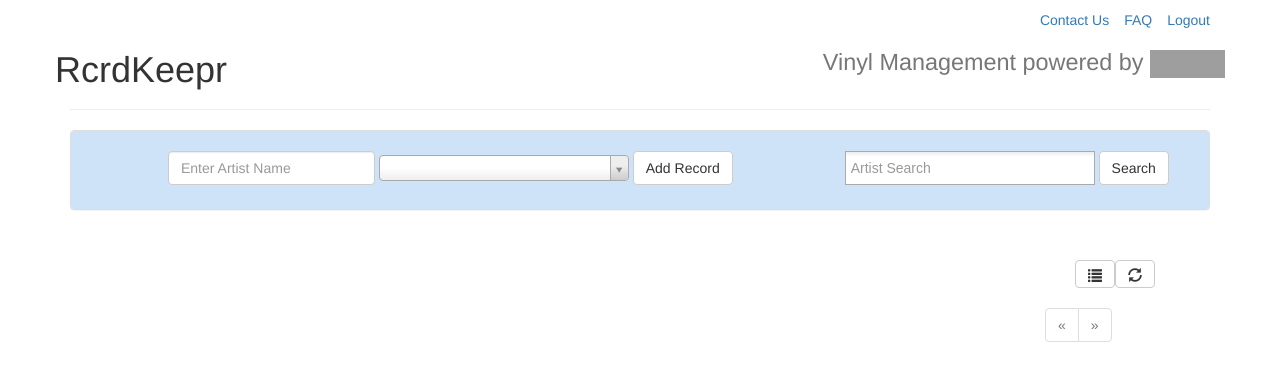
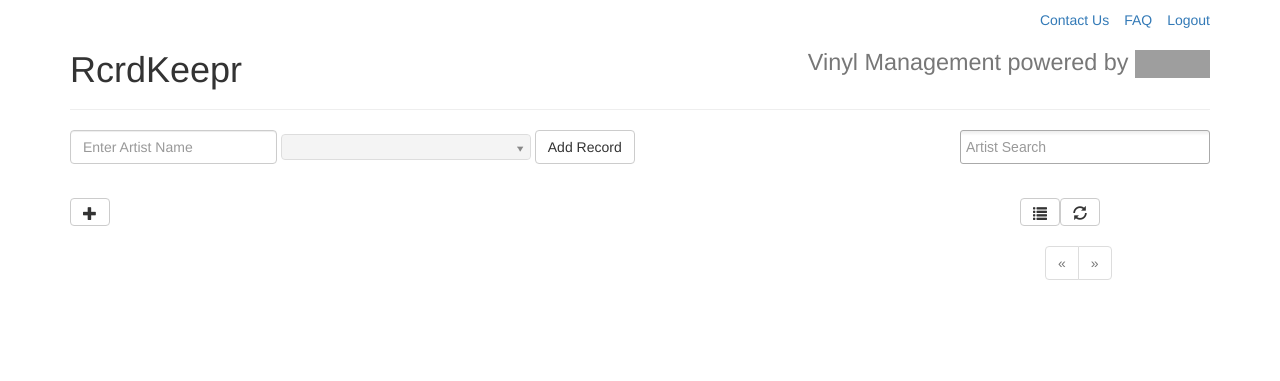
Before and after one commit to justinrsmith/RcrdKeeper, a Flask app: page /home in a window 1280 px wide. Shown: the top 381 px of the page. Run offline with Flask 2, Linux system fonts and the light colour scheme; the visitor is signed in with stand-in values (Sample User, id 1); data that the repository does not hold is empty; parts of the project's set-up code (start-up, migrations or seed data) failed here and were passed over; some libraries are stand-ins or nearby versions; grey boxes are pictures that could not be loaded.

Commit message:
layout tweaks

```diff
--- a/rcrdkeepr/static/rcrd-styles.css
+++ b/rcrdkeepr/static/rcrd-styles.css
@@ -1,4 +1,4 @@
-.mgmt {
+.header {
     float: right;
 }
 
@@ -31,17 +31,8 @@
     margin: 10px 0 20px;
 }
 
-.input_data {
-    padding-top: 10px;
-}
-
-.panel-default>.panel-heading {
-    background-color: #cee2f8;
-    border: none;
-}
-
-.panel-default {
-    margin-bottom: 50px;
+#input {
+  padding-bottom: 20px;
 }
 
 .quick_link{
@@ -94,3 +85,33 @@
 #issue_type {
   width: 200px;
 }
+
+.search {
+  margin-left: 15px;
+}
+
+.select2-container {
+    margin-bottom:9px;
+}
+
+.select2-container-multi .select2-choices {
+    height: 20px;
+    font-size: 14px;
+    line-height: 20px;
+    border: 1px solid #CCCCCC;
+    color: #555555;
+    -webkit-border-radius: 3px;
+    -moz-border-radius: 3px;
+    border-radius: 3px;
+}
+
+.select2-container-multi.select2-dropdown-open .select2-choices {
+    -webkit-border-radius: 3px 3px 0 0;
+    -moz-border-radius: 3px 3px 0 0;
+    border-radius: 3px 3px 0 0;
+}
+
+.get_details {
+    display:block;
+    margin:auto;
+}
--- a/rcrdkeepr/templates/base.html
+++ b/rcrdkeepr/templates/base.html
@@ -1,5 +1,6 @@
 <!DOCTYPE html>
 
+<head>
     <script src="../static/less-1.3.0.min.js"></script>
     <script src="../static/jquery-1.10.2.js"></script>
     <script src="../static/bootstrap/js/bootstrap.min.js"></script>
@@ -11,6 +12,8 @@
     <link rel="stylesheet" type="text/css" href="../static/rcrd-styles.css">
     <link rel="stylesheet" type="text/css" href="../static/select2-3.4.5/select2.css">
 
+    <meta name="viewport" content="width=device-width, initial-scale=1 maximum-scale=1, user-scalable=no">
+</head>
 
 <div class="container">
     <div class="page-header">
@@ -22,7 +25,12 @@
             </div>
         </div>
         <div class="row">
-            <h1>RcrdKeepr <small class ="mgmt">Vinyl Management powered by <img width="75" height="28" src='http://developer.rdio.com/files/RdioBlueLogo.png'></img></small></h1>
+            <div class="col-md-2">
+                <h1>RcrdKeepr</h1>
+            </div>
+            <div class="col-md-6 col-md-offset-4">
+                <h1><small class="header">Vinyl Management powered by <img width="75" height="28" src='http://developer.rdio.com/files/RdioBlueLogo.png'></img></small></h1>
+            </div>
         </div>
     </div>
     <body>
@@ -35,10 +43,27 @@
                 </div>
             {% endif %}
         </div>
-            <div class="panel panel-default">
-                <div class="panel-heading">
-                    <div class="input_data row">
-                        <div class="record_input col-md-8">
+            <div class="row" id="input">
+                <div class="col-md-9">
+                    <form class="hidden-md new_record form-inline" action="/submit/grid" method="post" role="form">
+                        <div class="form-group">
+                            <input type="text" class="form-control" id="artist" name="artist" placeholder="Enter Artist Name">
+                        </div>
+                        <div class="form-group">
+                            <input type="hidden" id="album" name="album">
+                        </div>
+                        <button type="submit" class="sub btn btn-default">Add Record</button>
+                    </form>
+                </div>
+                <div class="col-md-3">
+                    <select class="pull-right" id="record_search" multiple="true" placeholder="Artist Search">
+                        <option></option>
+                        {% for a in artist %}
+                            <option>{{ a.artist }}</option>
+                        {% endfor %}
+                    </select>
+                </div>
+                <!--<div class="record_input col-md-8 col-xs-12">
                     <center>
                         <form class="new_record form-inline" action="/submit/grid" method="post" role="form">
                             <div class="form-group">
@@ -51,17 +76,14 @@
                         </form>
                     </center>
                 </div>
-                        <div class="col-md-4">
-                            <select id="record_search" multiple="true" placeholder="Artist Search">
+                <div class="col-md-4 col-xs-3 pull-right">
+                    <select class="pull-right" id="record_search" multiple="true" placeholder="Artist Search">
                         <option></option>
                         {% for a in artist %}
                         <option>{{ a.artist }}</option>
                         {% endfor %}
                     </select>
-                            <a class="search btn btn-default">Search</a>
-                        </div>
-                    </div>
-                </div>
+                </div>-->
             </div>
         	{% block content %}
         	{% endblock %}
--- a/rcrdkeepr/templates/home.html
+++ b/rcrdkeepr/templates/home.html
@@ -1,17 +1,26 @@
 <div class="uber_hack">
 	{% extends 'base.html' %}
 	    {% block content %}
-		    <div class="col-md-1 col-md-offset-10 view_holder"></div>
-		    <div class="col-md-1 refresh_holder">
-		    	<button class=" btn btn-default btn-ms refresh">
-		    		<span class="glyphicon glyphicon-refresh"></span>
-		    	</button>
-		    </div>
+	    	<div class="row">
+	    		<div class="col-md-1">
+	    			<button class=" btn btn-default btn-ms add">
+	    				<span class="glyphicon glyphicon-plus"></span>
+	    			</button>
+	   			</div>
+	   			<div class="col-md-2 col-md-offset-9">
+	   				<div class="col-md-1 view_holder"></div>
+	   				<div class="col-md-1 refresh_holder">
+	   					<button class=" btn btn-default btn-ms refresh">
+	   						<span class="glyphicon glyphicon-refresh"></span>
+	   					</button>
+	   				</div>
+	   			</div>
+	    	</div>
 	        <div class="albums row">
 	 				{% include 'records.html' %}
 	        </div>
 	        <div class="row">
-	        <div class="col-md-1 col-md-offset-10">
+	        <div class="col-md-1 col-md-offset-10 col-xs-4 col-xs-offset-7">
 		        <div class="pageinate_holder">
 		            <ul class="pagination">
 		            <li class="previous {{ status_prev }}"><a class="link_previous" href="/home/{{ page }}">&laquo;</a></li>
--- a/rcrdkeepr/templates/login.html
+++ b/rcrdkeepr/templates/login.html
@@ -16,7 +16,7 @@
         </div>
     {% endif %}
 
-    <div class="col-md-6 col-md-offset-3 well">
+    <div class="col-md-6 col-md-offset-3 col-xs-12 well">
         <form class="form" action='/' method="post">
 
             <!--<div class="col-md-4 col-md-offset-4">
@@ -25,7 +25,7 @@
             <div class="or col-md-offset-4 col-md-4">
                 <center><strong>--or Rcrdkeepr--</center>
             </div>-->
-            <div class="col-md-6 col-md-offset-3">
+            <div class="col-md-6 col-md-offset-3 col-xs-offset-1 col-xs-10">
                 <input type="text" id="email" name="email" class="form-control" placeholder="Email" autofocus><br>
                 <input type="password" id="password" name="password" class="form-control" placeholder="Password">
             </div>
--- a/rcrdkeepr/templates/rcrdkeepr-js.js
+++ b/rcrdkeepr/templates/rcrdkeepr-js.js
@@ -52,16 +52,12 @@ $(document).on('click' ,'.delete', function(){
     if (conf == true){
         var record_id = $(this).parents('div:first').attr('id')
         $(this).parents('div').parents('div:first').remove()
-        $.ajax({
-            url: '/delete/' + record_id,
-            type: 'post'
+
+        $.post('/delete/' + record_id, function(data){
+            $('.data').empty()
+            $('.data').append(data)
+            $('.record_deleted').fadeIn('slow').delay(3000).fadeOut('slow')
         })
-        $.post('/delete/' + record_id, function(data){
-            $('.data').append(data)
-        })
-
-        $('.data').empty()
-        $('.record_deleted').fadeIn('slow').delay(3000).fadeOut('slow')
     }
 })
 
@@ -88,14 +84,16 @@ $(document).ready(function(){
     $('#record_search').select2({ maximumSelectionSize: 1 })
 })
 
+$('#album').prop('disabled', true)
+
 $(document).ready(function(){
-    $("#album").select2({
+    $('#album').select2({
         data:[
         ]
     })
 })
 
-$('.search').click(function(){
+$('#record_search').change(function(){
     var artist = $('#record_search option:selected').val()
     $.get('/get_records/1/' + artist, function(data){
         $('.albums').empty()
@@ -155,8 +153,8 @@ $(document).on('click', '.forgot_pw', function(e){
 
 $('#artist').change(function(){
     var artist = $(this).val()
-    console.log(artist)
-    $("body").css("cursor", "progress")
+
+    $('body').css('cursor', 'progress')
     $.ajax({
         url: '/get_albums/' + artist,
         type: 'GET',
@@ -174,7 +172,7 @@ $('#artist').change(function(){
                 return (textA < textB) ? -1 : (textA > textB) ? 1 : 0
             })
             $(document).ready(function(){
-                $("#album").select2({
+                $('#album').select2({
                     data: options,
                     createSearchChoice:function(term, data) {
                         if ($(data).filter(function() {
@@ -183,8 +181,9 @@ $('#artist').change(function(){
                             }
                         },
                 })
+                $('#album').prop('disabled', false)
             })
-            $("body").css("cursor", "default");
+            $('body').css('cursor', 'default');
         }
     })
 })
@@ -233,7 +232,7 @@ $(document).on('click', '.list_view', function(e){
 $(document).on('click', '.grid_view', function(e){
     e.preventDefault()
 
-    $.get('/get_records', function(data){
+    $.get('/get_records/1', function(data){
         $('.albums').empty()
         $('.albums').append(data)
         $('.view_holder').empty()
@@ -246,7 +245,7 @@ $(document).on('click', '.grid_view', function(e){
 $(document).on('click', '.refresh', function(e){
     e.preventDefault()
 
-    $.get('/get_records', function(data){
+    $.get('/get_records/1', function(data){
         $('.albums').empty()
         $('.albums').append(data)
     })
@@ -266,3 +265,7 @@ $(document).on('click', '#contact_sub', function(e){
         $('.messages').append('<div class="alert alert-success alert-dismissable">Thank you for contacting us we will response as soon as we can.</div>')
     })
 })
+
+$(document).on('click', '.add', function(){
+    $('.new_record.hidden-md').css('visibility','visible').hide().fadeIn('slow').removeClass('hidden-md')
+})
--- a/rcrdkeepr/templates/records.html
+++ b/rcrdkeepr/templates/records.html
@@ -1,16 +1,15 @@
 {% for s in selection %}
-	<div class="col-md-3 album_row">
-		<div class="col-md-1 col-md-offset-7 album_options" id="{{ s['id'] }}">
+	<div class="col-md-3 col-xs-12 test">
+		<div class="col-md-1 col-md-offset-8 col-xs-1 col-xs-offset-8 album_options" id="{{ s['id'] }}">
 	        <a href="#" class="delete">
 	            <span id="delete_logo" class="glyphicon glyphicon-remove"></span>
 	        </a>
 	    </div>
-	        <div class="col-md-1">
+	    <div class="col-md-1 col-xs-1">
 	        <a data-toggle="modal" href="#editModal{{ s['id'] }}">
 	        	<span class="glyphicon record glyphicon-pencil"></span>
 	        </a>
 		</div>
-
 		<img class="get_details {{ s['id'] }}" id="{{ s['id'] }}"
 		src="
 		{% if s['user_artwork'] == '' %}
```
Lines whose indentation alone changed are shown as unchanged.
